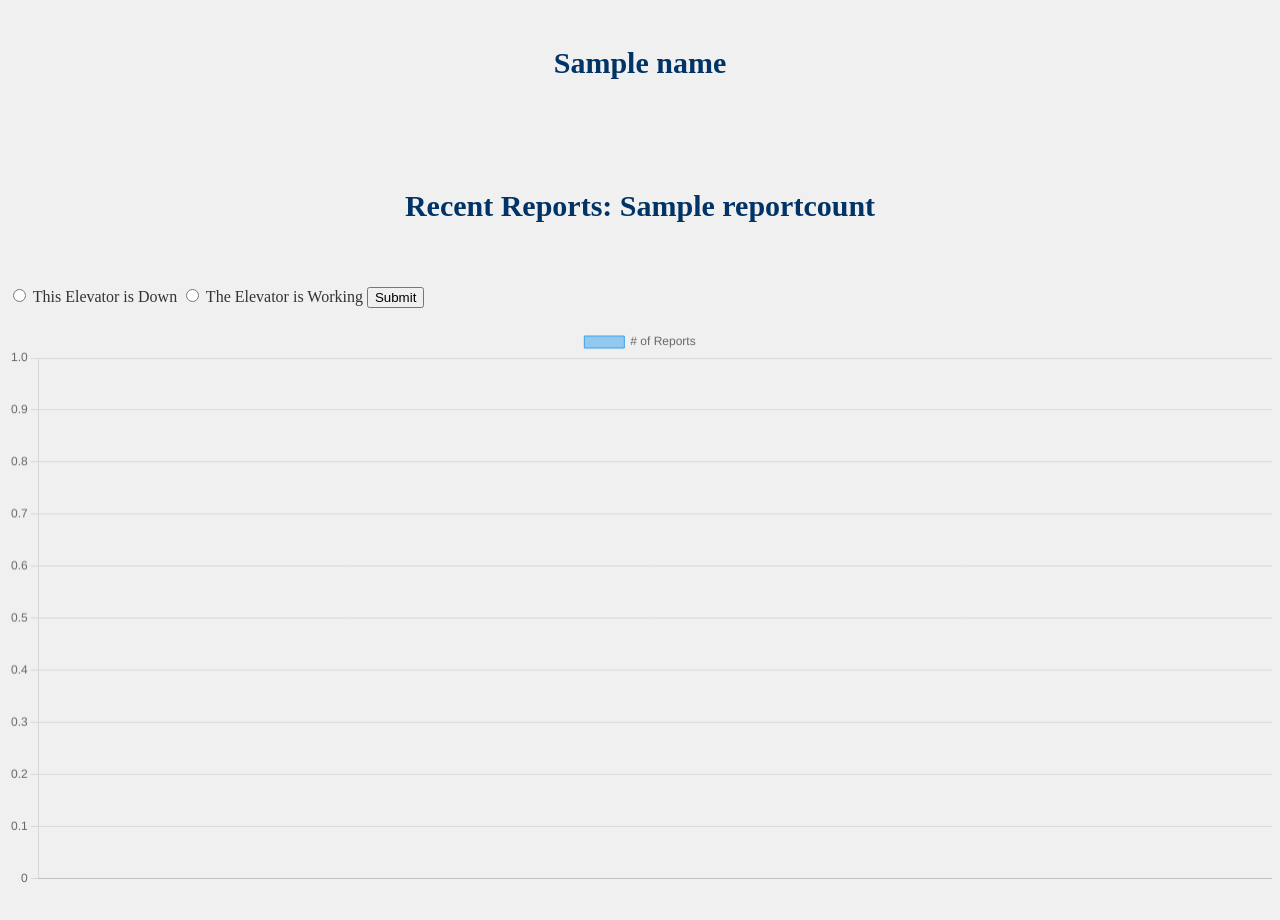
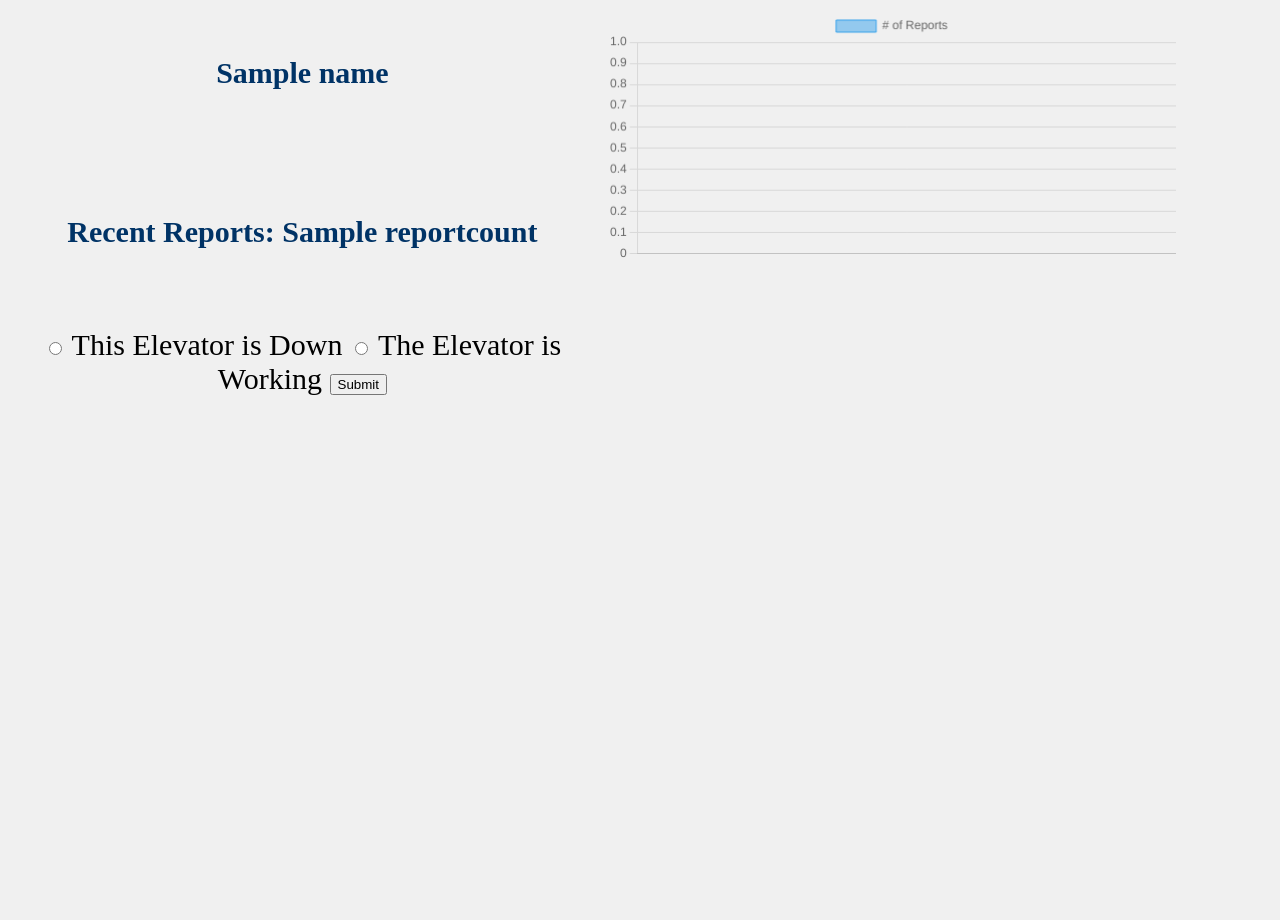
Before and after one commit to rachael2016/UR-Web-Hub, a Flask app: template templates/downdetector.html in a window 1280 px wide. Shown: the part 206-1126 px from the top of the page. Before the commit the page ends 1089 px from the top, so only its background shows below. Run offline with Flask 2, Linux system fonts and the light colour scheme; the template is opened without the code that fills it: values that come from a table or form of the project are taken from there, most other values are stand-ins (such as "Sample title", 1, 10 or a date in 2020).

Commit message:
creating divs for down detector

```diff
--- a/templates/downdetector.html
+++ b/templates/downdetector.html
@@ -4,11 +4,32 @@
 
 <head>
     <title>Down Detector</title>
-    <link rel="stylesheet" href="static/styles.css">
+    <link rel="stylesheet" href="../static/styles.css">
     <script src="https://cdn.jsdelivr.net/npm/chart.js"></script>
+    <style>
+        div {
+            text-align: center;
+            font-size: 30px;
+            color: black;
+            padding: 10px;
+            align-items: center;
+            justify-content: center;
+            height: 900px;
+            width: 45%;
+        }
+
+        .one {
+            float: left;
+        }
+
+        .two {
+            float: left;
+        }
+    </style>
 </head>
 
 <body>
+    <div class="one">
         <h3>{{ name }}</h3>
         </br>
         <h3>Recent Reports: {{ reportcount }}</h3>
@@ -22,7 +43,9 @@
             <input type="submit" value="Submit">
         </form>
         </br>
-    <canvas id="barChart" width="900" height="400"></canvas>
+    </div>
+    <div class="two">
+        <canvas id="barChart" width="450" height="200"></canvas>
         <script>
             //IGNORE RED UNDERLINES, jinja will populate data before the js script runs
             const ctx = document.getElementById('barChart');
@@ -46,6 +69,7 @@
             },
         });
         </script>
+    </div>
 </body>
 
 {% endblock %}
--- a/templates/downdetectornav.html
+++ b/templates/downdetectornav.html
@@ -4,13 +4,13 @@
 
 <head>
     <title>Down Detector Nav</title>
-    <link rel="stylesheet" href="static/styles.css">
+    <link rel="stylesheet" href="../static/styles.css">
 </head>
 
 <body>
     <h1>Buildings</h1>
     <!--autogenerated code from maphotspotgen.py-->
-    <img src="static/rivercampusmap.png" usemap="#image-map">
+    <center><img src="static/rivercampusmap.png" usemap="#image-map"></center>
     <map name="image-map">
 
         <area target="" alt="" title="" href="downdetector/1" coords="593,231,8" shape="circle">
```
Lines whose indentation alone changed are shown as unchanged.
